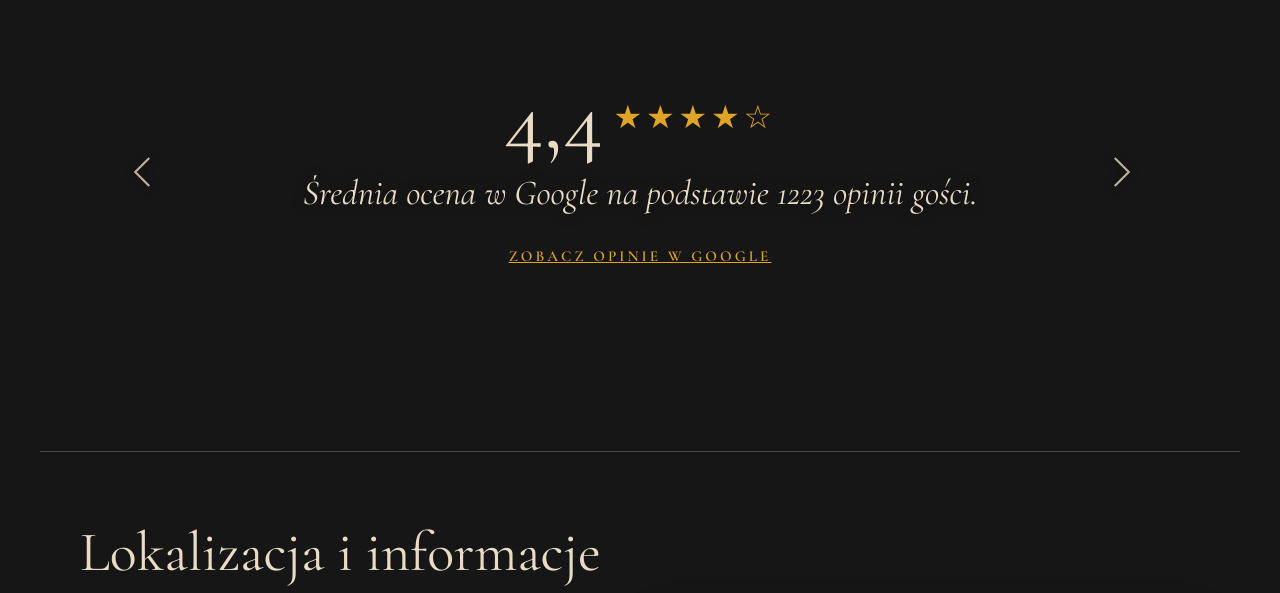
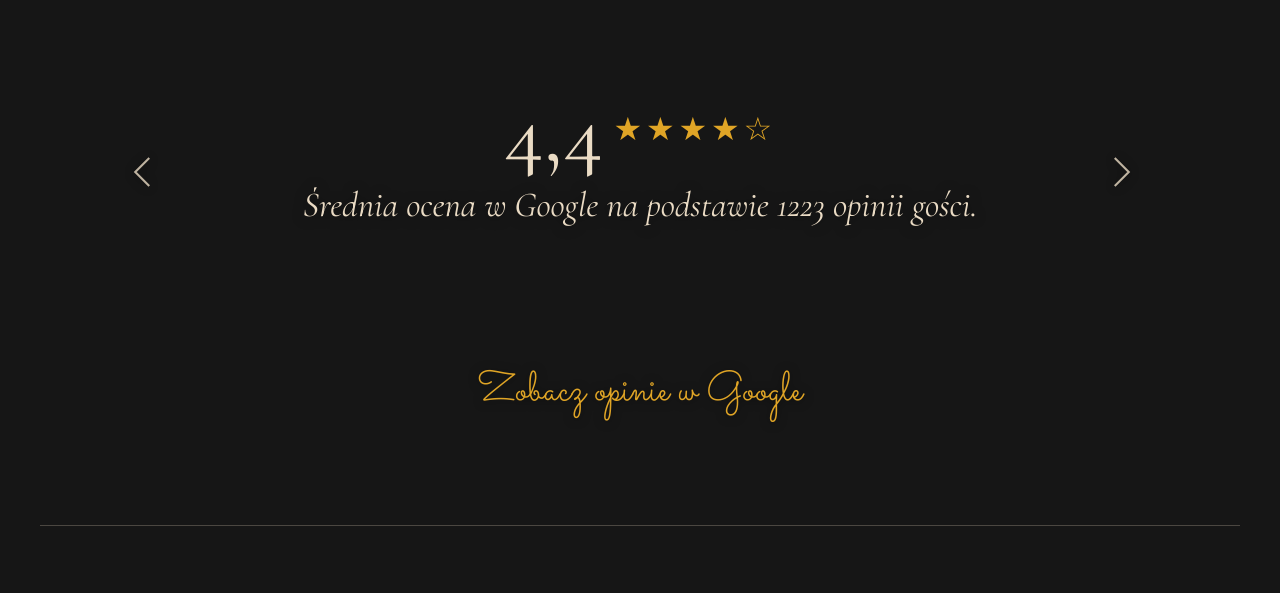
Before and after one commit to Matt329300/Jo.el.demo, a plain HTML site: page index.html in a window 1280 px wide. Shown: the part 6946-7539 px from the top of the page. Drawn offline with nearby package versions, Linux system fonts and the light colour scheme.

Commit message:
Link „Zobacz opinie w Google” pod karuzelą, odręczną czcionką
Link przeniesiony z pierwszego slajdu pod karuzelę (stale
widoczny), w czcionce Sacramento jak nagłówek „Opinie”,
bez podkreślenia.

Co-Authored-By: Claude Opus 5.5 <noreply@anthropic.com>

```diff
--- a/index.html
+++ b/index.html
@@ -507,7 +507,6 @@
               <!-- Ocena widoczna w Google Maps (stan na 20.11.2026) – aktualizuj co jakiś czas -->
               <p class="review-score"><span class="review-score-num">4,4</span> <span class="review-stars" aria-hidden="true">★★★★☆</span></p>
               <p class="review-text">Średnia ocena w Google na podstawie 1223 opinii gości.</p>
-              <p class="review-author"><a href="https://www.google.com/maps/search/?api=1&amp;query=JOEL+Sharing+Concept+Koszykowa+1+Warszawa" rel="noopener" target="_blank">Zobacz opinie w Google</a></p>
             </li>
             <li class="review" role="group" aria-roledescription="slajd" aria-label="2 z 4">
               <blockquote class="review-text">„Jedna z najlepszych restauracji w Warszawie! Odwiedzam od lat i zawsze jedzenie i obsługa jest na 5+ Połączenia smakowe są tak genialne 💡 a wystrój, jest po prostu piękny 😍”</blockquote>
@@ -527,6 +526,8 @@
             <svg width="34" height="34" viewBox="0 0 24 24" aria-hidden="true"><path d="M9 4l8 8-8 8" fill="none" stroke="currentColor" stroke-width="1.2"/></svg>
           </button>
         </div>
+
+        <p class="reviews-more"><a href="https://www.google.com/maps/search/?api=1&amp;query=JOEL+Sharing+Concept+Koszykowa+1+Warszawa" rel="noopener" target="_blank">Zobacz opinie w Google</a></p>
       </div>
     </section>
 
--- a/style.css
+++ b/style.css
@@ -835,3 +835,16 @@ h3 { font-weight: 600; font-size: 1.3rem; }
   .reviews-stage { grid-template-columns: 36px minmax(0, 1fr) 36px; gap: 4px; }
   .reviews-btn { width: 36px; }
 }
+
+/* Link do opinii Google pod karuzelą – odręcznie, jak „Opinie” */
+.reviews-more { margin: 28px 0 0; }
+.reviews-more a {
+  font-family: var(--font-script);
+  font-size: clamp(2rem, 6vw, 2.6rem);
+  line-height: 1.1;
+  color: var(--saffron);
+  text-decoration: none;
+  text-shadow: 0 1px 10px rgba(0,0,0,.5);
+}
+.reviews-more a:hover,
+.reviews-more a:focus-visible { color: var(--tahini); }
```
